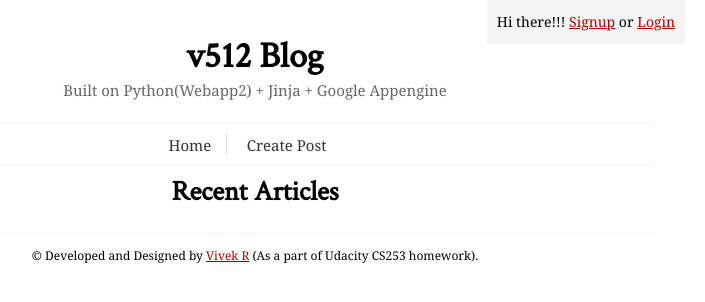
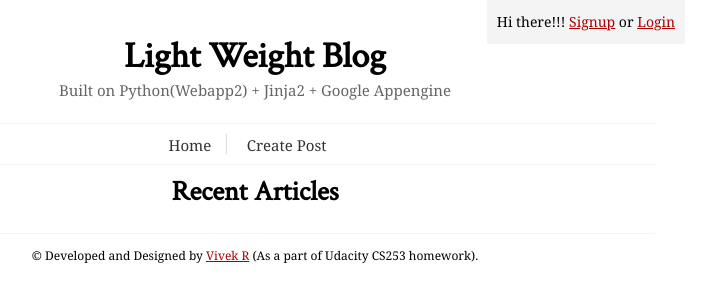
Before and after one commit to vividvilla/Light-Weight-Blog, a Python web app: template light-weight-blog/templates/home.html in a window 1280 px wide. Shown: the top 302 px of the page, without its empty margins (385-1090 px from the left). Run offline with Jinja, Linux system fonts and the light colour scheme; the template is opened without the code that fills it, so the values that code supplies are empty.

Commit message:
Updated README

```diff
--- a/light-weight-blog/templates/base.html
+++ b/light-weight-blog/templates/base.html
@@ -17,8 +17,8 @@ Hi there!!! <a href="/signup">Signup</a> or <a href="/login">Login</a>
 {% endif %}
 </span>
 <div class="site-header">
-<div class="site-title">v512 Blog</div>
-<div class="site-description">Built on Python(Webapp2) + Jinja + Google Appengine</div>
+<div class="site-title">Light Weight Blog</div>
+<div class="site-description">Built on Python(Webapp2) + Jinja2 + Google Appengine</div>
 </div>
 <div class="site-nav">
 <ul>
```
Also changed, not shown: README.md.
